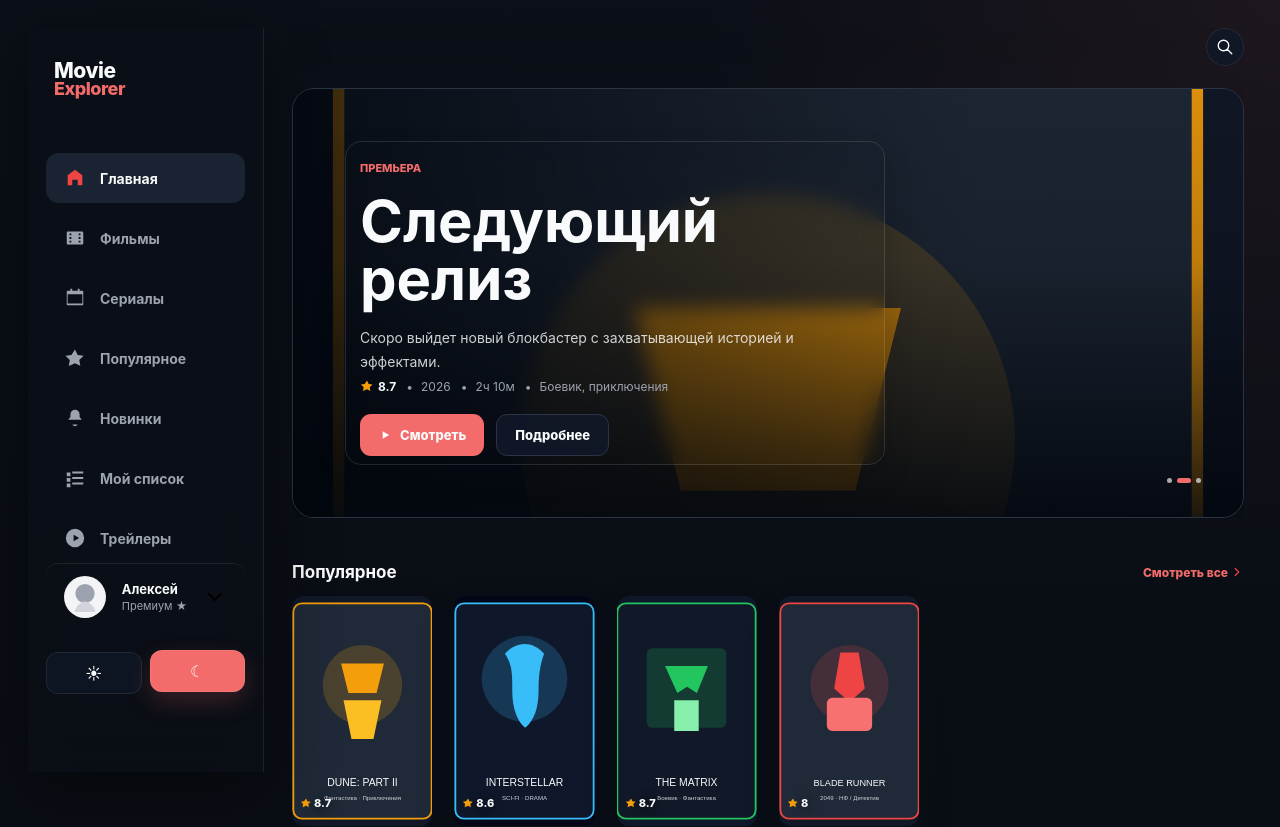
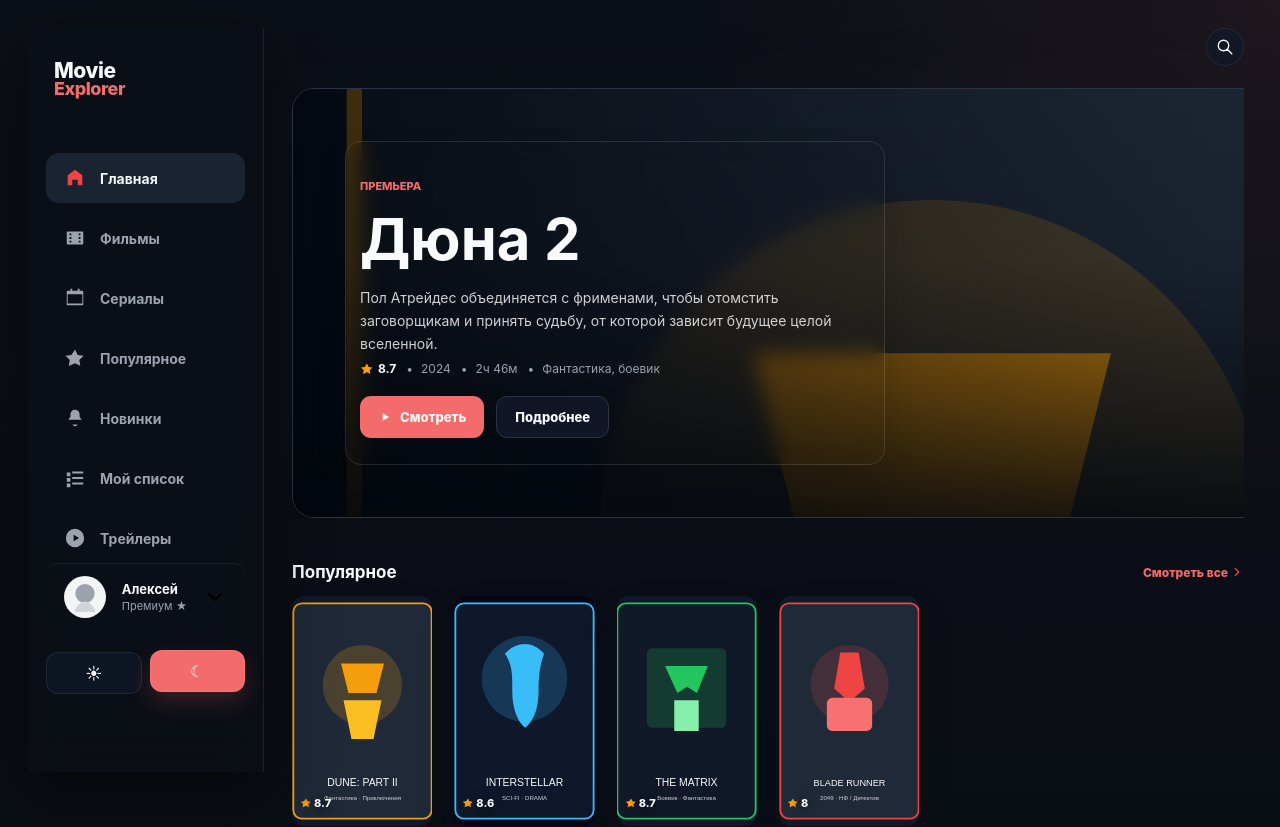
Before and after one commit to pavel-2009/movie-explorer, a React (Vite) app in the folder movie-explorer/: page / in a window 1280 px wide. Shown: the top 827 px of the page. Built offline with nearby package versions, Linux system fonts and the light colour scheme.

Commit message:
need to fix poster

```diff
--- a/movie-explorer/src/components/hero/Hero.jsx
+++ b/movie-explorer/src/components/hero/Hero.jsx
@@ -57,41 +57,40 @@ export function Hero({ posters }) {
 
     return (
         <section className="premier" aria-labelledby="premier-title">
-            <article className="premier__item">
-                <img src={currentSlide.image} alt={currentSlide.alt} className="premier__item-image" />
+            <div className="premier__window">
+                {slides.map((slide, index) => (
+                    <article
+                        key={slide.id ?? index}
+                        className={`premier__item${index === activeSlide ? ' premier__item--active' : ''}`}
+                    >
+                        <img src={slide.image} alt={slide.alt} className="premier__item-image" />
                         <div className="premier__item-overlay"></div>
                         <div className="premier__item__info">
                             <p className="premier__item-premier">ПРЕМЬЕРА</p>
-                    <h1 className="premier__item-title" id="premier-title">{currentSlide.title}</h1>
-                    <p className="premier__item-description">{currentSlide.description}</p>
+                            <h1 className="premier__item-title" id="premier-title">{slide.title}</h1>
+                            <p className="premier__item-description">{slide.description}</p>
                             <div className="premier__item-info">
                                 <div className="premier__item-info__rating info-item">
                                     <img className="premier__item-info__rating-icon" src={starIcon} alt="Рейтинг" />
                                     <span className="premier__item-info__rating-text">8.7</span>
                                 </div>
-                        <span className="info-item">{currentSlide.year}</span>
-                        <span className="info-item">{currentSlide.duration}</span>
-                        <span className="info-item last added">{currentSlide.genre}</span>
+                                <span className="info-item">{slide.year}</span>
+                                <span className="info-item">{slide.duration}</span>
+                                <span className="info-item last added">{slide.genre}</span>
                             </div>
                             <div className="premier__item-buttons">
                                 <a className="premier__item-watch" href="#">
                                     <img className="premier__item-watch-icon" src={playIcon} alt="Смотреть" />
                                     <span className="premier__item-watch-text">Смотреть</span>
                                 </a>
-                        <Link className="premier__item-watch info" to={currentSlide.link}>
+                                <Link className="premier__item-watch info" to={slide.link}>
                                     <span className="premier__item-info-text">Подробнее</span>
                                 </Link>
                             </div>
                         </div>
-                <div className="premier__scroll" aria-label="Слайды">
-                    {slides.map((slide, index) => (
-                        <span
-                            key={slide.id ?? index}
-                            className={`premier__scroll-dot${index === activeSlide ? ' premier__scroll-dot--active' : ''}`}
-                        />
+                    </article>
                 ))}
             </div>
-            </article>
         </section>
     )
 }
--- a/movie-explorer/styles/sections.css
+++ b/movie-explorer/styles/sections.css
@@ -8,6 +8,8 @@ section {
     display: flex;
     flex-direction: column;
     justify-content: space-between;
+    flex: 0 0 100vw;
+    width: 100vw;
     height: 320px;
     padding: 18px;
     overflow: hidden;
@@ -15,6 +17,13 @@ section {
     border-radius: 20px;
     background: var(--surface);
     box-shadow: var(--shadow-soft);
+}
+
+.premier__window {
+    display: flex;
+    flex-direction: row;
+    /* width: 100%; */
+    overflow: hidden;
 }
 
 body:has(.theme-element:checked) .premier__item {
@@ -237,11 +246,18 @@ body:has(.theme-element:checked) .premier__item-watch.info {
 
 .movie-card {
     position: relative;
+    width: 100%;
+}
+
+.movie-card__link {
+    display: block;
+    width: 100%;
 }
 
 .movie-card__image {
-    width: 132px;
-    height: 198px;
+    width: 100%;
+    height: auto;
+    aspect-ratio: 2 / 3;
     object-fit: cover;
     border-radius: 12px;
     box-shadow: 0 16px 34px rgba(15, 23, 42, 0.16);
```
Lines whose indentation alone changed are shown as unchanged.
